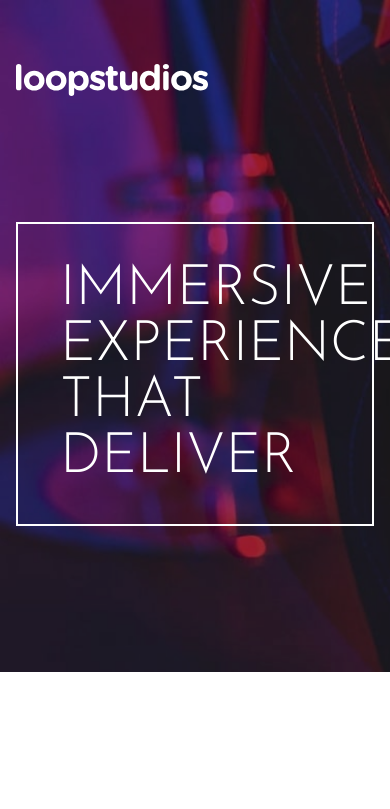
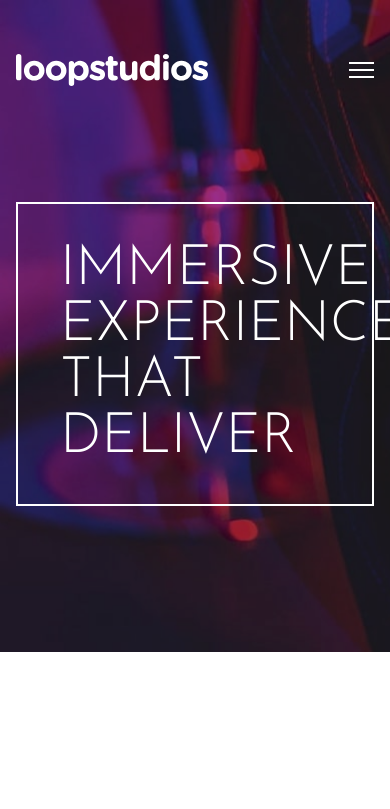
Before and after one commit to frontend-mentor23/loopstudios-landing-page, a website: page src/index.html in a window 390 px wide. Shown: the top 809 px of the page. Drawn offline with nearby package versions, Linux system fonts and the light colour scheme; files that its build step writes are made by us from their sources.

Commit message:
add hamburger menu

```diff
--- a/src/index.html
+++ b/src/index.html
@@ -3,20 +3,19 @@
 <head>
   <meta charset="UTF-8">
   <meta name="viewport" content="width=device-width, initial-scale=1.0"> <!-- displays site properly based on user's device -->
-
   <!-- <link rel="icon" type="image/png" sizes="32x32" href="./images/favicon-32x32.png"> -->
   <link rel="stylesheet" href="css/style.css">
-
+  <script src="js/main.js" defer></script>
   <title>Loopstudios landing page</title>
 </head>
 <body>
   <header class="header">
     <div class="header__content content">
       <div class="header__top">
-        <a href="/" class="header__logo-link">
-          <img src="assets/images/logo.svg" alt="logo">
-        </a>
         <nav class="header__nav nav">
+          <a href="/" class="header__logo-link">
+            <img src="assets/images/logo.svg" alt="logo">
+          </a>
           <ul class="nav__list">
             <li class="nav__item"><a href="#" class="nav__link">About</a></li>
             <li class="nav__item"><a href="#" class="nav__link">Careers</a></li>
@@ -24,6 +23,11 @@
             <li class="nav__item"><a href="#" class="nav__link">Products</a></li>
             <li class="nav__item"><a href="#" class="nav__link">Support</a></li>
           </ul>
+          <div class="hamburger">
+            <span class="bar"></span>
+            <span class="bar"></span>
+            <span class="bar"></span>
+          </div>
         </nav>
       </div>
       <div class="header__bottom">
--- a/src/js/main.js
+++ b/src/js/main.js
@@ -0,0 +1,12 @@
+const hamburger = document.querySelector(".hamburger");
+const navMenu = document.querySelector(".nav__list");
+
+hamburger.addEventListener("click", () => {
+  hamburger.classList.toggle("active");
+  navMenu.classList.toggle("active");
+})
+
+document.querySelectorAll(".nav__list").forEach(n => n.addEventListener("click", () => {
+  hamburger.classList.remove("active");
+  navMenu.classList.remove("active");
+}))
--- a/src/sass/components/_header.scss
+++ b/src/sass/components/_header.scss
@@ -13,20 +13,25 @@
   }
 
   &__top {
-    padding: 64px 0;
+    padding: 54px 0;
+    font-family: 'Alata', sans-serif;
+  }
+
+  .nav {
     display: flex;
     justify-content: space-between;
     align-items: center;
-    font-family: 'Alata', sans-serif;
-  }
 
-  &__logo-link {
-    flex-shrink: 0;
-  }
+    &:has(.nav__list.active) {
+      .header__logo-link {
+        position: relative;
+        z-index: 1;
+      }
+    }
 
-  .nav {
-    @include u.mobile {
-      display: none;
+    &__logo-link {
+      padding: 10px 0;
+      flex-shrink: 0;
     }
 
     &__list {
@@ -35,6 +40,10 @@
 
       &:first-child {
         margin-left: 40px;
+
+        @include u.mobile {
+          margin-left: 0;
+        }
       }
     }
 
@@ -43,7 +52,25 @@
     }
 
     &__link {
+      position: relative;
+      padding: 8px 0;
       color: #edefff;
+
+      &::after {
+        content: "";
+        width: 100%;
+        height: 2px;
+        position: absolute;
+        left: 0;
+        bottom: 0;
+        background-color: white;
+        transition: transform .2s;
+        transform: scaleX(0);
+      }
+
+      &:hover::after {
+        transform: scaleX(1);
+      }
     }
   }
 
--- a/src/sass/components/_index.scss
+++ b/src/sass/components/_index.scss
@@ -1,4 +1,5 @@
 @forward "common";
 @forward "header";
+@forward "menu";
 @forward "main";
 @forward "footer";
--- /dev/null
+++ b/src/sass/components/_menu.scss
@@ -0,0 +1,65 @@
+@use "../utils/" as u;
+
+.hamburger {
+  display: none;
+  cursor: pointer;
+
+  .bar {
+    display: block;
+    width: 25px;
+    height: 2px;
+    margin: 5px auto;
+    -webkit-transition: transform 0.2s ease;
+    transition: transform 0.2s ease;
+    background-color: white;
+  }
+}
+
+@include u.mobile {
+  .hamburger {
+    display: block;
+  }
+
+  .hamburger.active {
+
+    .bar {
+
+      &:nth-child(2) {
+        opacity: 0;
+      }
+      &:nth-child(1) {
+        transform: translateY(7px) rotate(45deg);
+      }
+      &:nth-child(3) {
+        transform: translateY(-7px) rotate(-45deg);
+      }
+    }
+  }
+
+  .nav__list {
+    position: fixed;
+    left: -100%;
+    top: 0;
+    bottom: 0;
+    gap: 0;
+    flex-direction: column;
+    justify-content: center;
+    align-items: flex-start;
+    background-color: black;
+    width: 100%;
+    transition: 0.2s;
+  }
+  .nav__list.active {
+    left: 0;
+  }
+
+  .nav__item {
+    margin: 12px 0;
+
+    .nav__link {
+      font-family: 'Josefin Sans', sans-serif;
+      font-size: 24px;
+      text-transform: uppercase;
+    }
+  }
+}
```
